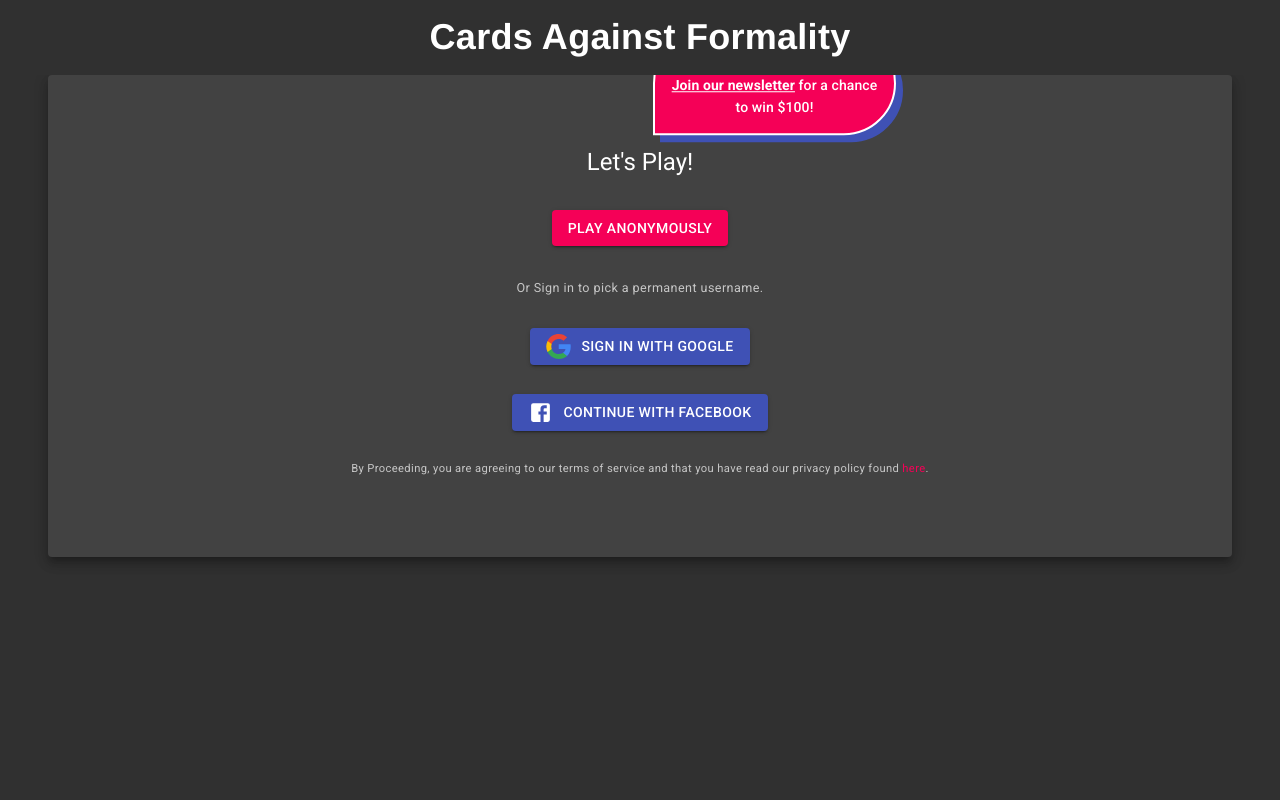
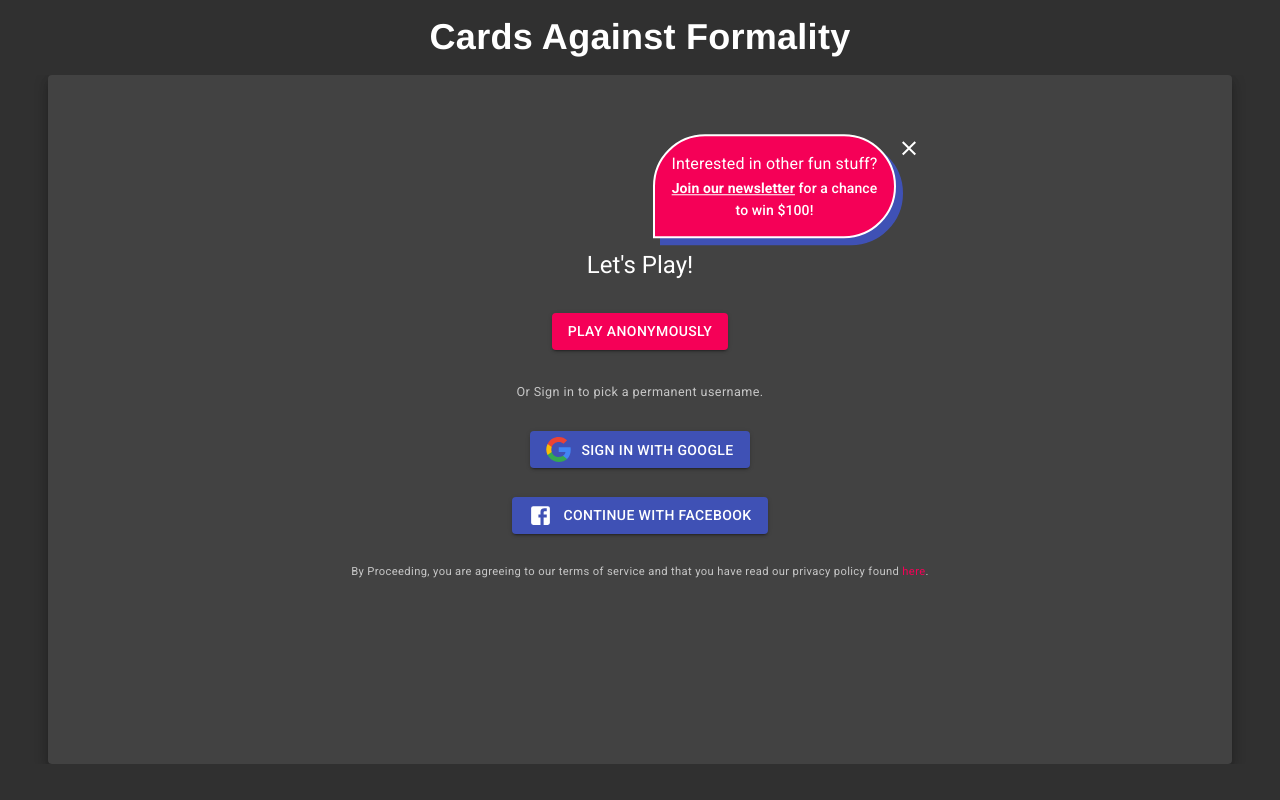
Before and after one commit to heynatefox/cards-against-formality-pwa, a React (Vite) app: page /login in a window 1280 px wide. Built offline with nearby package versions, Linux system fonts and the light colour scheme; no server answers.

Commit message:
Fix login styles.

```diff
--- a/src/components/Login/Login.scss
+++ b/src/components/Login/Login.scss
@@ -4,22 +4,27 @@
 }
 
 .login-wrapper {
-  display: flex !important;
-  justify-content: center;
-  align-items: center;
   height: 100%;
-  @media (min-width: 600px) {
-    height: 70%;
-  }
 }
 
 .inner-login-container {
-  height: 100%;
+  height: max(30em, 100%);
   display: flex;
   flex-flow: column;
   align-items: center;
   justify-content: center;
   width: 100%;
+  overflow: visible;
+
+  .suggestion-anchor {
+    margin-top: 25em;
+    @media (min-width: 400px) {
+      margin-top: 15em;
+    }
+    @media (min-height: 600px) {
+      margin-top: 0em;
+    }
+  }
 
   .header {
     text-align: center;
```
